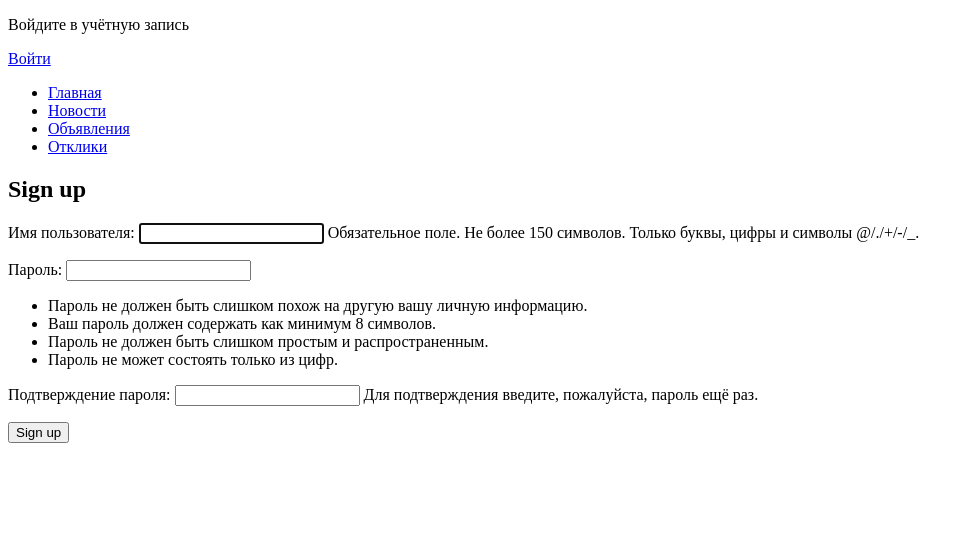
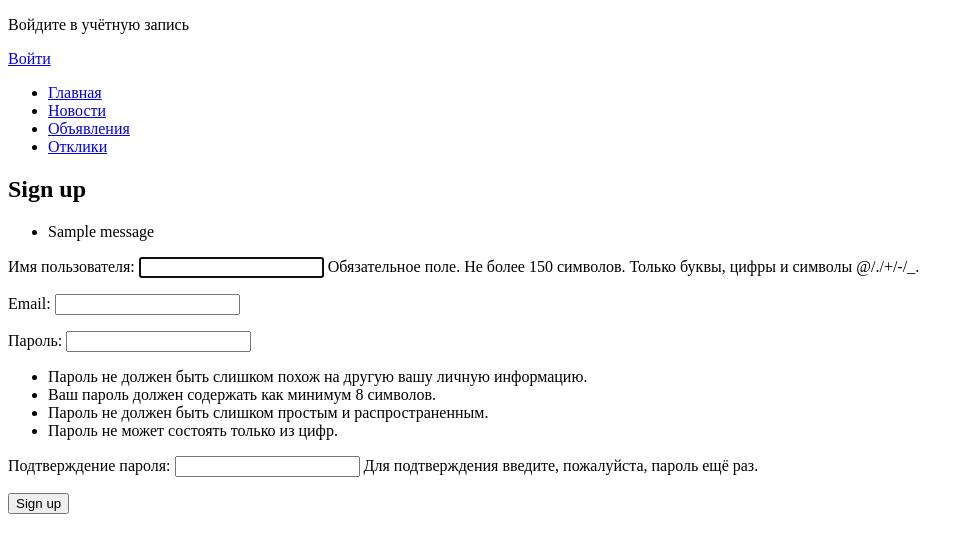
Before and after one commit to AImaltsev/billboard, a Django app: page /accounts/signup/ in a window 1280 px wide. Shown: the top 553 px of the page, without its empty margins (0-974 px from the left). Run offline with Django 4.2, Linux system fonts and the light colour scheme; tables that the repository leaves empty hold one stand-in row (values such as "Sample post"); one stand-in notice (Sample message) is shown.

Commit message:
Регистрация работает, но пока без подтверждения

```diff
--- /dev/null
+++ b/project/accounts/forms.py
@@ -0,0 +1,10 @@
+from django import forms
+from django.contrib.auth.forms import UserCreationForm
+from django.contrib.auth.models import User
+
+class CustomUserCreationForm(UserCreationForm):
+    email = forms.EmailField()
+
+    class Meta:
+        model = User
+        fields = ('username', 'email', 'password1', 'password2')
--- a/project/accounts/views.py
+++ b/project/accounts/views.py
@@ -1,11 +1,14 @@
 from django.shortcuts import render
-
-from django.contrib.auth.forms import UserCreationForm
 from django.urls import reverse_lazy
 from django.views import generic
-
+from .forms import CustomUserCreationForm
+from django.contrib import messages
 
 class SignUpView(generic.CreateView):
-    form_class = UserCreationForm
+    form_class = CustomUserCreationForm  # Замените на новую форму
     success_url = reverse_lazy('login')
     template_name = 'signup.html'
+
+    def form_invalid(self, form):
+        messages.error(self.request, 'There was an error with your registration. Please check the form and try again.')
+        return super().form_invalid(form)
--- a/project/templates/signup.html
+++ b/project/templates/signup.html
@@ -2,9 +2,16 @@
 
 {% block content %}
   <h2>Sign up</h2>
+  {% if messages %}
+    <ul class="messages">
+      {% for message in messages %}
+        <li{% if message.tags %} class="{{ message.tags }}"{% endif %}>{{ message }}</li>
+      {% endfor %}
+    </ul>
+  {% endif %}
   <form method="post">
     {% csrf_token %}
     {{ form.as_p }}
     <button type="submit">Sign up</button>
   </form>
-{% endblock content %}
+{% endblock %}
```
Also changed, not shown: project/db.sqlite3. Lines whose indentation alone changed are shown as unchanged.
